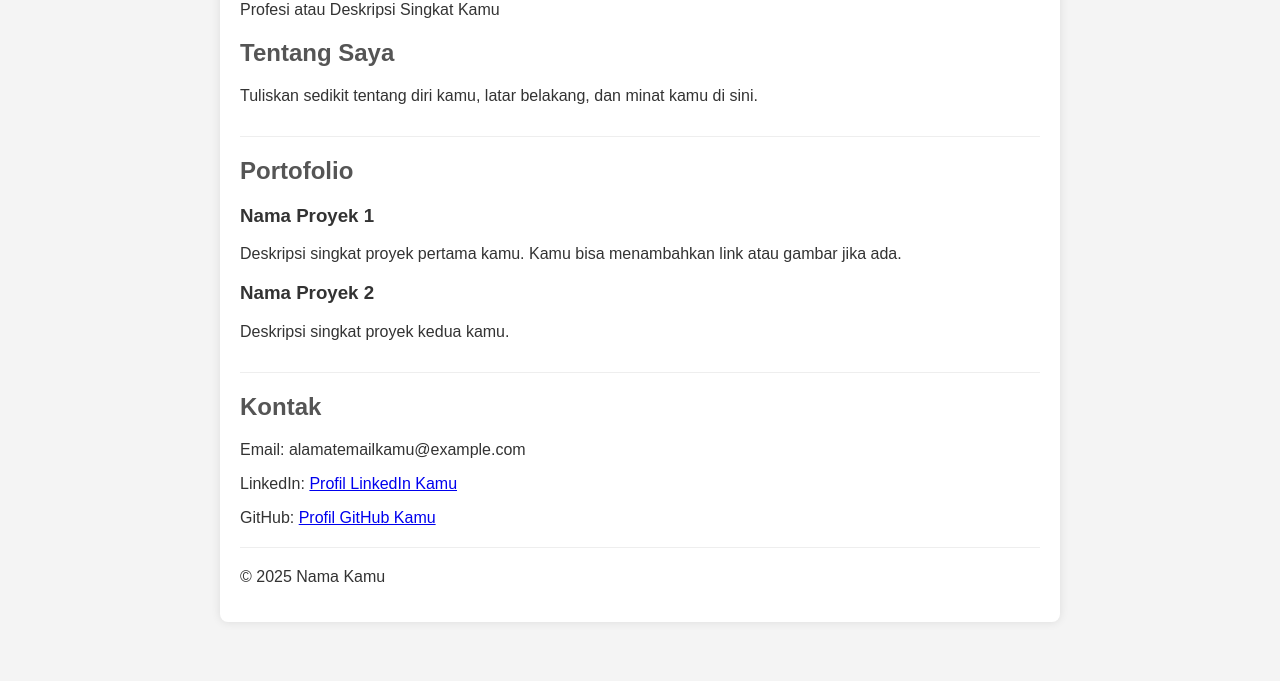
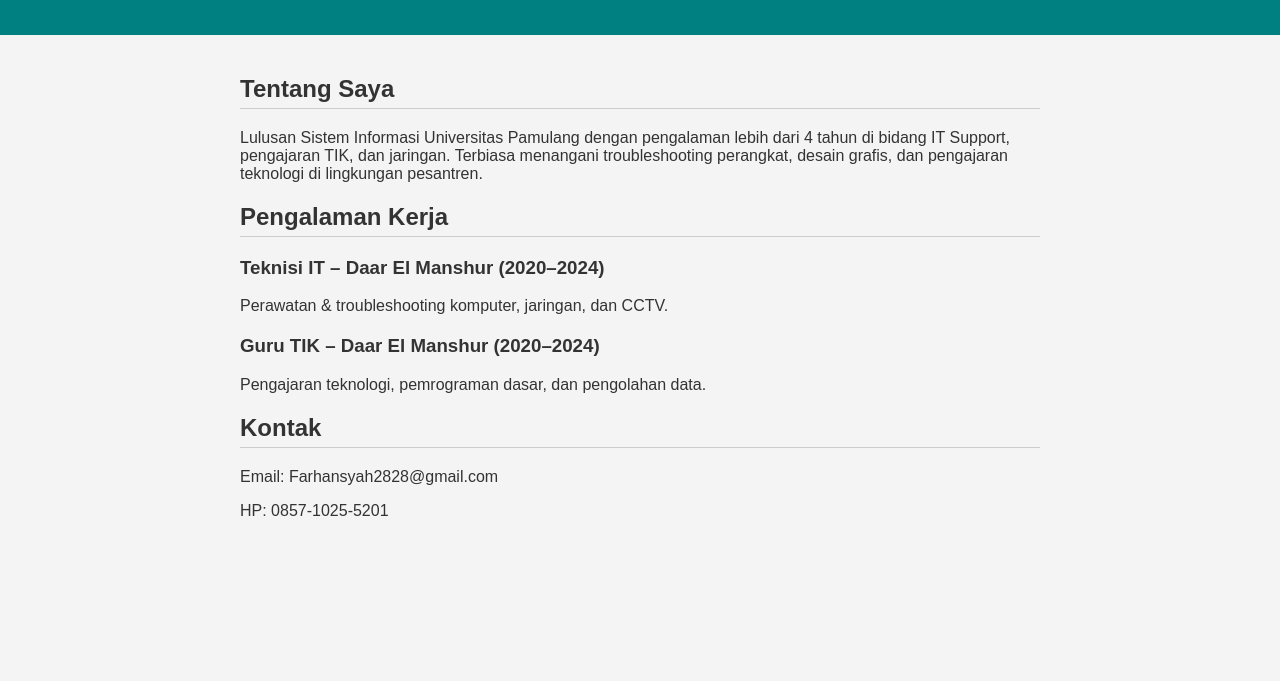
Before and after one commit to Farhansyah28/farhansyah28.github.io, a plain HTML site: page portfolio.html in a window 1280 px wide. Shown: the part 119-800 px from the top of the page. Drawn offline with Linux system fonts and the light colour scheme.

Commit message:
Update portfolio.html

```diff
--- a/portfolio.html
+++ b/portfolio.html
@@ -1,79 +1,60 @@
 <!DOCTYPE html>
 <html lang="id">
 <head>
-    <meta charset="UTF-8">
-    <meta name="viewport" content="width=device-width, initial-scale=1.0">
-    <title>Portofolio Saya</title>
+  <meta charset="UTF-8" />
+  <meta name="viewport" content="width=device-width, initial-scale=1.0"/>
+  <title>Muhamad Farhansyah - Portfolio</title>
   <style>
     body {
-            font-family: sans-serif;
-            margin: 20px;
-            background-color: #f4f4f4;
+      font-family: Arial, sans-serif;
+      margin: 0;
+      padding: 0;
+      background: #f4f4f4;
       color: #333;
     }
-        .container {
+    header {
+      background: #008080;
+      color: white;
+      padding: 20px;
+      text-align: center;
+    }
+    section {
+      padding: 20px;
       max-width: 800px;
-            margin: 0 auto;
-            background-color: #fff;
-            padding: 20px;
-            border-radius: 8px;
-            box-shadow: 0 0 10px rgba(0, 0, 0, 0.1);
+      margin: auto;
     }
-        h1, h2 {
-            color: #555;
+    h2 {
+      border-bottom: 1px solid #ccc;
+      padding-bottom: 5px;
     }
-        .section {
+    .job {
       margin-bottom: 20px;
-            padding-bottom: 15px;
-            border-bottom: 1px solid #eee;
-        }
-        .section:last-child {
-            border-bottom: none;
-        }
-        .project {
-            margin-bottom: 10px;
-        }
-        .contact-info p {
-            margin-bottom: 5px;
     }
   </style>
 </head>
 <body>
-    <div class="container">
   <header>
-            <h1>Nama Kamu</h1>
-            <p>Profesi atau Deskripsi Singkat Kamu</p>
+    <h1>Muhamad Farhansyah</h1>
+    <p>IT Support | Guru TIK | Network Technician</p>
   </header>
 
-        <section class="section about">
+  <section>
     <h2>Tentang Saya</h2>
-            <p>Tuliskan sedikit tentang diri kamu, latar belakang, dan minat kamu di sini.</p>
+    <p>Lulusan Sistem Informasi Universitas Pamulang dengan pengalaman lebih dari 4 tahun di bidang IT Support, pengajaran TIK, dan jaringan. Terbiasa menangani troubleshooting perangkat, desain grafis, dan pengajaran teknologi di lingkungan pesantren.</p>
+
+    <h2>Pengalaman Kerja</h2>
+    <div class="job">
+      <h3>Teknisi IT – Daar El Manshur (2020–2024)</h3>
+      <p>Perawatan & troubleshooting komputer, jaringan, dan CCTV.</p>
+    </div>
+    <div class="job">
+      <h3>Guru TIK – Daar El Manshur (2020–2024)</h3>
+      <p>Pengajaran teknologi, pemrograman dasar, dan pengolahan data.</p>
+    </div>
+
+    <h2>Kontak</h2>
+    <p>Email: Farhansyah2828@gmail.com</p>
+    <p>HP: 0857-1025-5201</p>
   </section>
-
-        <section class="section portfolio">
-            <h2>Portofolio</h2>
-            <div class="project">
-                <h3>Nama Proyek 1</h3>
-                <p>Deskripsi singkat proyek pertama kamu. Kamu bisa menambahkan link atau gambar jika ada.</p>
-                </div>
-            <div class="project">
-                <h3>Nama Proyek 2</h3>
-                <p>Deskripsi singkat proyek kedua kamu.</p>
-            </div>
-            </section>
-
-        <section class="section contact">
-            <h2>Kontak</h2>
-            <div class="contact-info">
-                <p>Email: alamatemailkamu@example.com</p>
-                <p>LinkedIn: <a href="#">Profil LinkedIn Kamu</a></p>
-                <p>GitHub: <a href="#">Profil GitHub Kamu</a></p>
-                </div>
-        </section>
-
-        <footer>
-            <p>&copy; 2025 Nama Kamu</p>
-        </footer>
-    </div>
 </body>
 </html>
```
Lines whose indentation alone changed are shown as unchanged.
